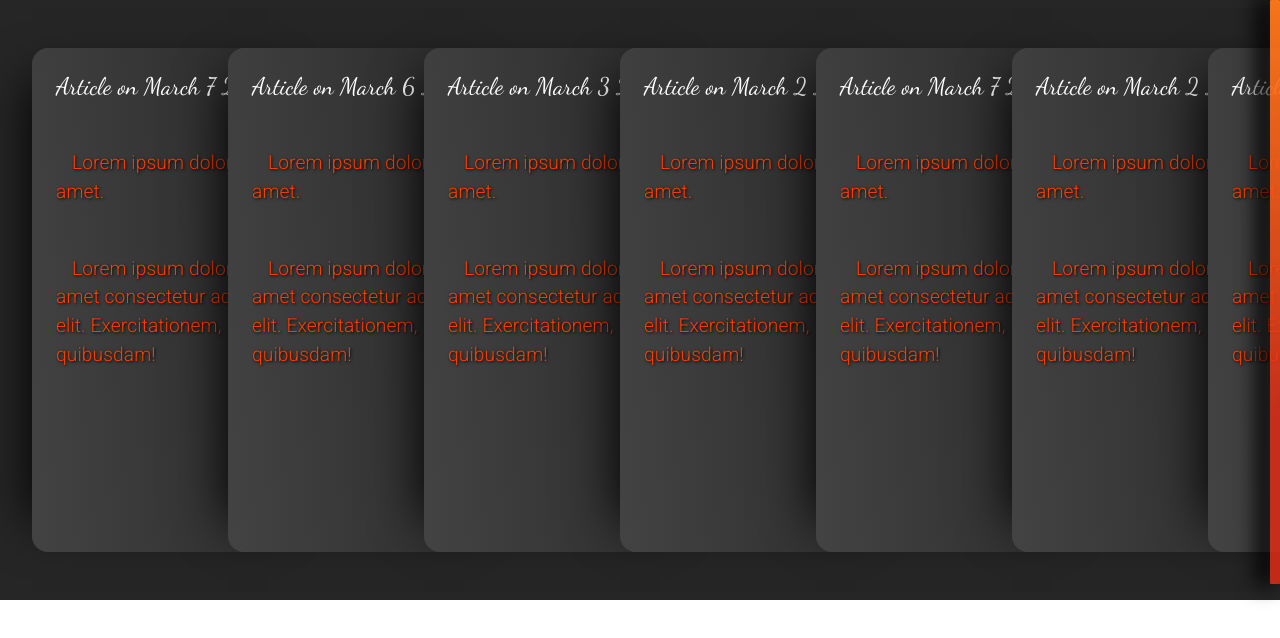
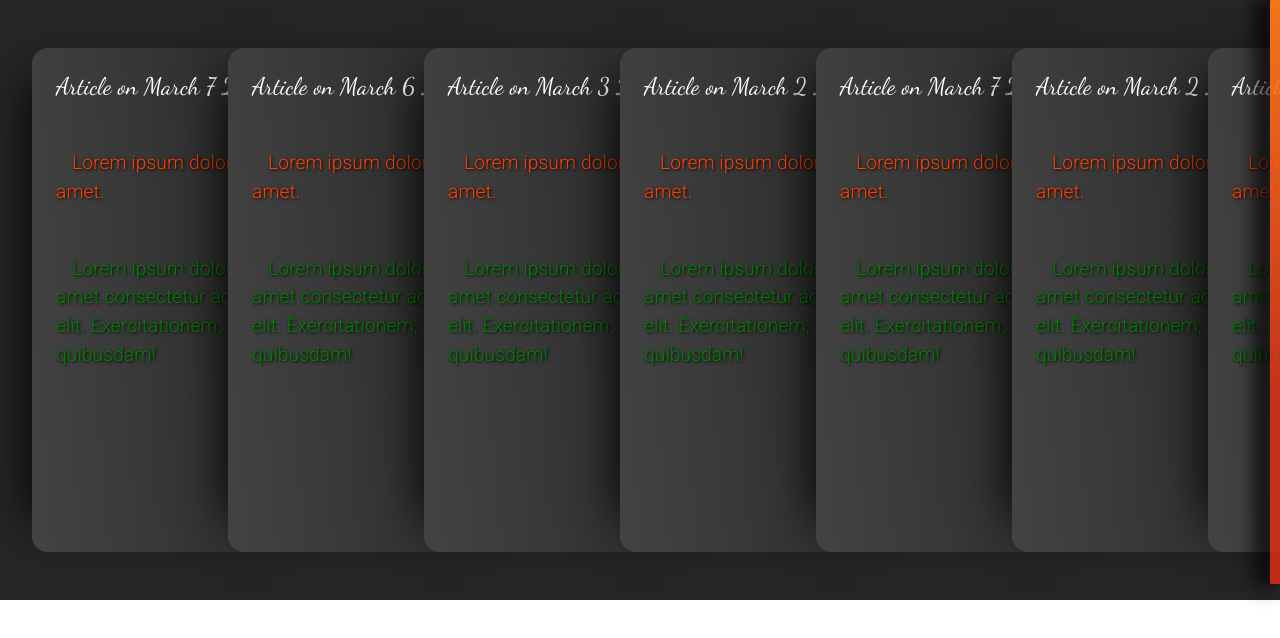
Before and after one commit to turkaytunc/react-csstricks-cards, a React (Create React App) app: page / in a window 1280 px wide. Shown: the top 638 px of the page. Built offline with nearby package versions, Linux system fonts and the light colour scheme.

Commit message:
add: inject css variable from inline css

```diff
--- a/src/components/card/Card.tsx
+++ b/src/components/card/Card.tsx
@@ -2,11 +2,12 @@ import React from 'react';
 import './card.scss';
 
 const Card = ({ pubDate }: { pubDate: number }) => {
+  const textColor = 'green';
   return (
     <article className="card-container">
       <p className="card-header">Article on March {pubDate} 2021</p>
       <p className="card-content">Lorem ipsum dolor sit amet.</p>
-      <p className="card-content">
+      <p className="card-content variable-inject" style={{ ['--text-color' as any]: `${textColor}` }}>
         Lorem ipsum dolor sit, amet consectetur adipisicing elit. Exercitationem, quibusdam!
       </p>
     </article>
--- a/src/components/card/card.scss
+++ b/src/components/card/card.scss
@@ -41,3 +41,7 @@
   text-indent: 1rem;
   font-weight: 300;
 }
+
+.variable-inject {
+  color: var(--text-color);
+}
```
